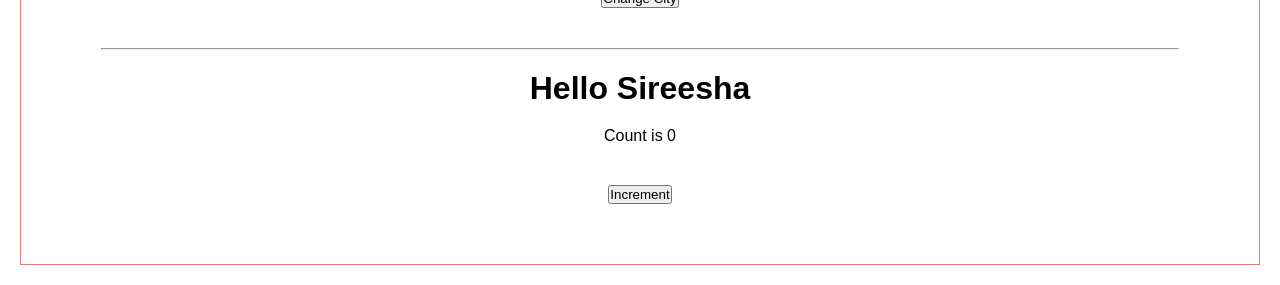
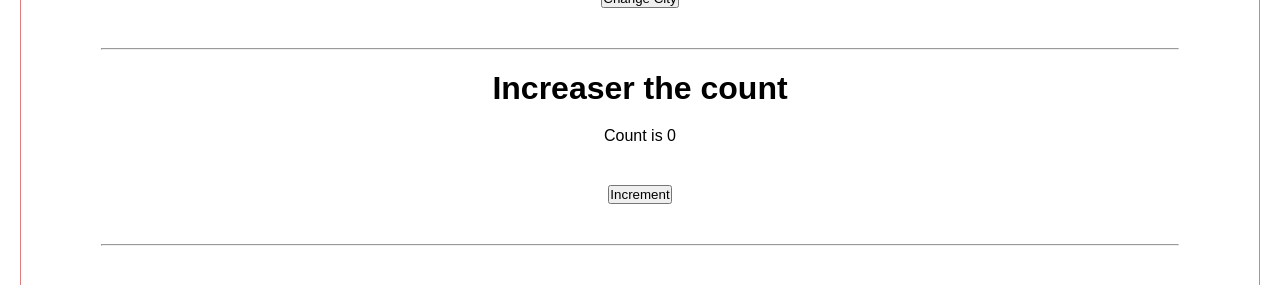
Before and after one commit to sireesha0904/React-Pr, a React (Create React App) app in the folder my-app/: page / in a window 1280 px wide. Shown: the part 1228-1513 px from the top of the page. Built offline with nearby package versions, Linux system fonts and the light colour scheme.

Commit message:
useEffect

```diff
--- a/my-app/src/App.js
+++ b/my-app/src/App.js
@@ -25,6 +25,7 @@ function App() {
       <StateMgm />
       <hr></hr>
       <UseEff />
+      <hr></hr>
     </div>
   );
 }
--- a/my-app/src/UseEff.js
+++ b/my-app/src/UseEff.js
@@ -9,7 +9,7 @@ function UseEff() {
   }, [count]);
   return (
     <div>
-      <h1> Hello Sireesha </h1>
+      <h1> Increaser the count </h1>
       <p>Count is {count}</p>
       <button onClick={() => setCount(count + 1)}>Increment</button>
     </div>
```
